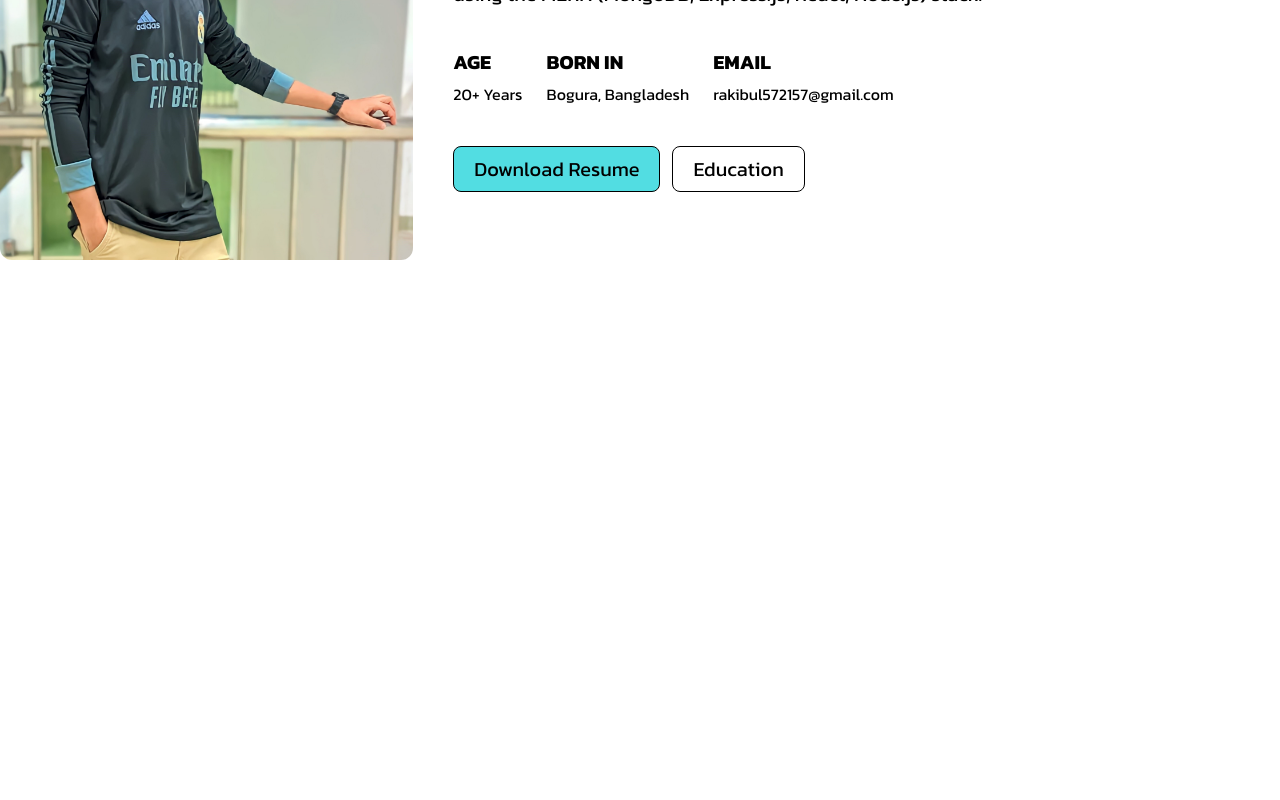
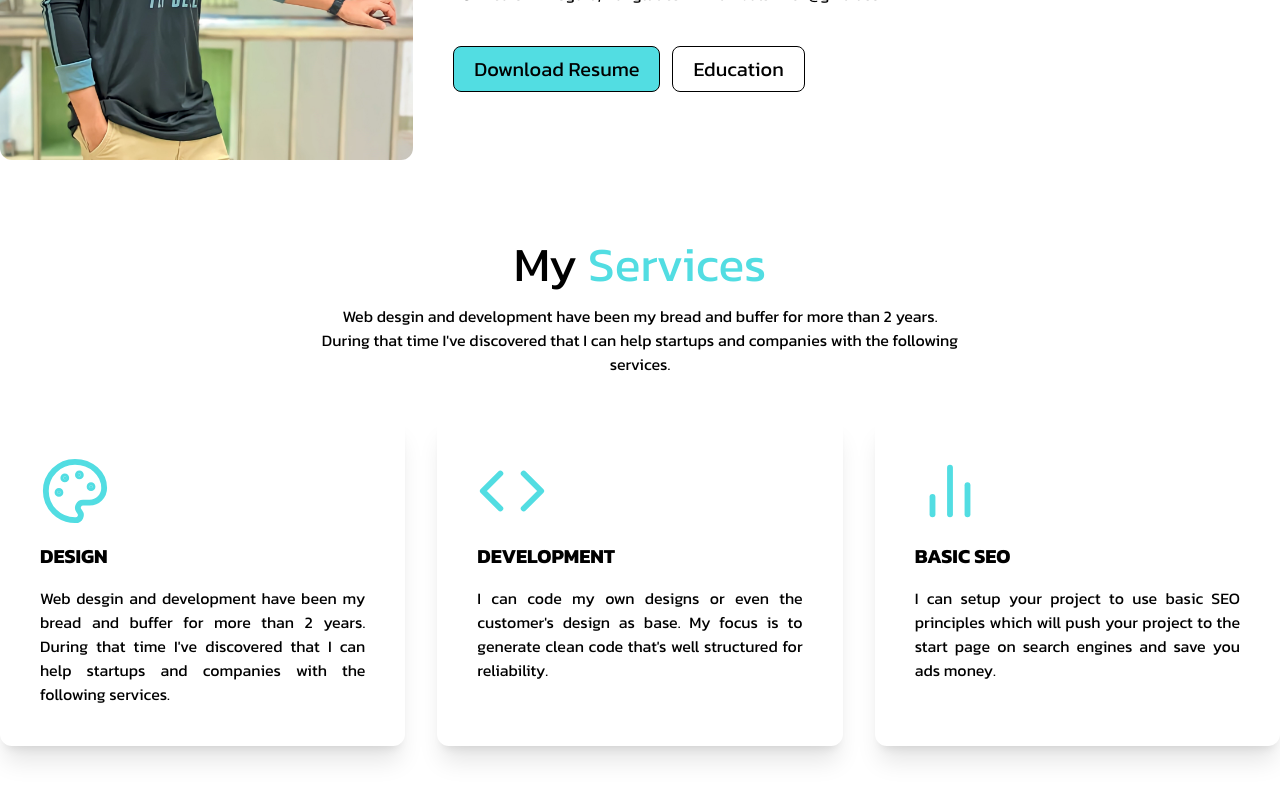
Before and after one commit to Rakibjrb/personal-portfolio-frontend, a Next.js app: page / in a window 1280 px wide. Shown: the part 1260-2060 px from the top of the page. Before the commit the page ends 1600 px from the top, so only its background shows below. Built offline with nearby package versions, Linux system fonts and the light colour scheme.

Commit message:
added services section on the homepage

```diff
--- a/src/app/(main_layout)/page.tsx
+++ b/src/app/(main_layout)/page.tsx
@@ -1,5 +1,6 @@
 import About from "@/components/ui/home/About";
 import Banner from "@/components/ui/home/Banner";
+import Services from "@/components/ui/home/Services";
 import Overview from "@/components/ui/overview/Overview";
 
 export default function Home() {
@@ -11,6 +12,7 @@ export default function Home() {
       </div>
       <div className="mt-20 container mx-auto px-4 xl:px-0 space-y-20">
         <About />
+        <Services />
         <div></div>
       </div>
     </div>
--- a/src/components/ui/home/About.tsx
+++ b/src/components/ui/home/About.tsx
@@ -15,7 +15,7 @@ export default function About() {
           />
         </div>
         <div className="lg:w-2/3">
-          <h2 className="text-center md:text-left text-5xl font-semibold mb-10">
+          <h2 className="text-center md:text-left text-5xl mb-10">
             About <span className="text-color-secondery">Me</span>
           </h2>
           <p className="text-xl text-justify xl:text-left">
--- a/src/components/ui/home/Banner.tsx
+++ b/src/components/ui/home/Banner.tsx
@@ -6,7 +6,7 @@ import { TypeAnimation } from "react-type-animation";
 
 export default function Banner() {
   return (
-    <div className="banner w-full h-screen flex items-center text-color-primary">
+    <div className="banner w-full h-screen lg:h-[calc(100vh-100px)] flex items-center text-color-primary">
       <div className="container mx-auto px-4 xl:px-0">
         <h1 className="text-5xl md:text-7xl my-0">Rakibul Hasan</h1>
         <h2 className="text-xl md:text-3xl mt-3 mb-5">
--- /dev/null
+++ b/src/components/ui/home/Services.tsx
@@ -0,0 +1,58 @@
+import { Palette, Code, BarChart2 } from "lucide-react";
+
+const icon = [
+  { icon: <Palette className="text-color-secondery" size={70} /> },
+  { icon: <Code className="text-color-secondery" size={70} /> },
+  { icon: <BarChart2 className="text-color-secondery" size={70} /> },
+];
+
+const services = [
+  {
+    id: 1111,
+    title: "Design",
+    details:
+      "Web desgin and development have been my bread and buffer for more than 2 years. During that time I've discovered that I can help startups and companies with the following services.",
+  },
+  {
+    id: 1112,
+    title: "Development",
+    details:
+      "I can code my own designs or even the customer's design as base. My focus is to generate clean code that's well structured for reliability.",
+  },
+  {
+    id: 1113,
+    title: "Basic SEO",
+    details:
+      "I can setup your project to use basic SEO principles which will push your project to the start page on search engines and save you ads money.",
+  },
+];
+
+export default function Services() {
+  return (
+    <div>
+      <div className="text-center mb-10">
+        <h2 className="text-5xl">
+          My <span className="text-color-secondery">Services</span>
+        </h2>
+        <h3 className="mt-4 px-2 md:px-10 lg:px-0 lg:w-2/4 mx-auto">
+          Web desgin and development have been my bread and buffer for more than
+          2 years. During that time {"I've"} discovered that I can help startups
+          and companies with the following services.
+        </h3>
+      </div>
+
+      <div className="grid grid-cols-1 md:grid-cols-2 lg:grid-cols-3 gap-12 md:gap-8">
+        {services.map((service, index) => (
+          <div
+            key={service.id}
+            className="space-y-4 shadow-xl p-6 xl:p-10 rounded-xl"
+          >
+            {icon[index].icon}
+            <h4 className="text-xl font-semibold uppercase">{service.title}</h4>
+            <p className="text-justify">{service.details}</p>
+          </div>
+        ))}
+      </div>
+    </div>
+  );
+}
--- a/src/components/ui/overview/Card.tsx
+++ b/src/components/ui/overview/Card.tsx
@@ -8,7 +8,7 @@ export default function Card({
   title: string;
 }) {
   return (
-    <div className="rounded-lg py-10 px-6 flex flex-col justify-center items-center gap-4 bg-white shadow-2xl">
+    <div className="rounded-xl py-10 px-6 flex flex-col justify-center items-center gap-4 bg-white shadow-xl">
       <h1
         className={`text-3xl md:text-4xl font-bold text-center text-color-secondery`}
       >
```
